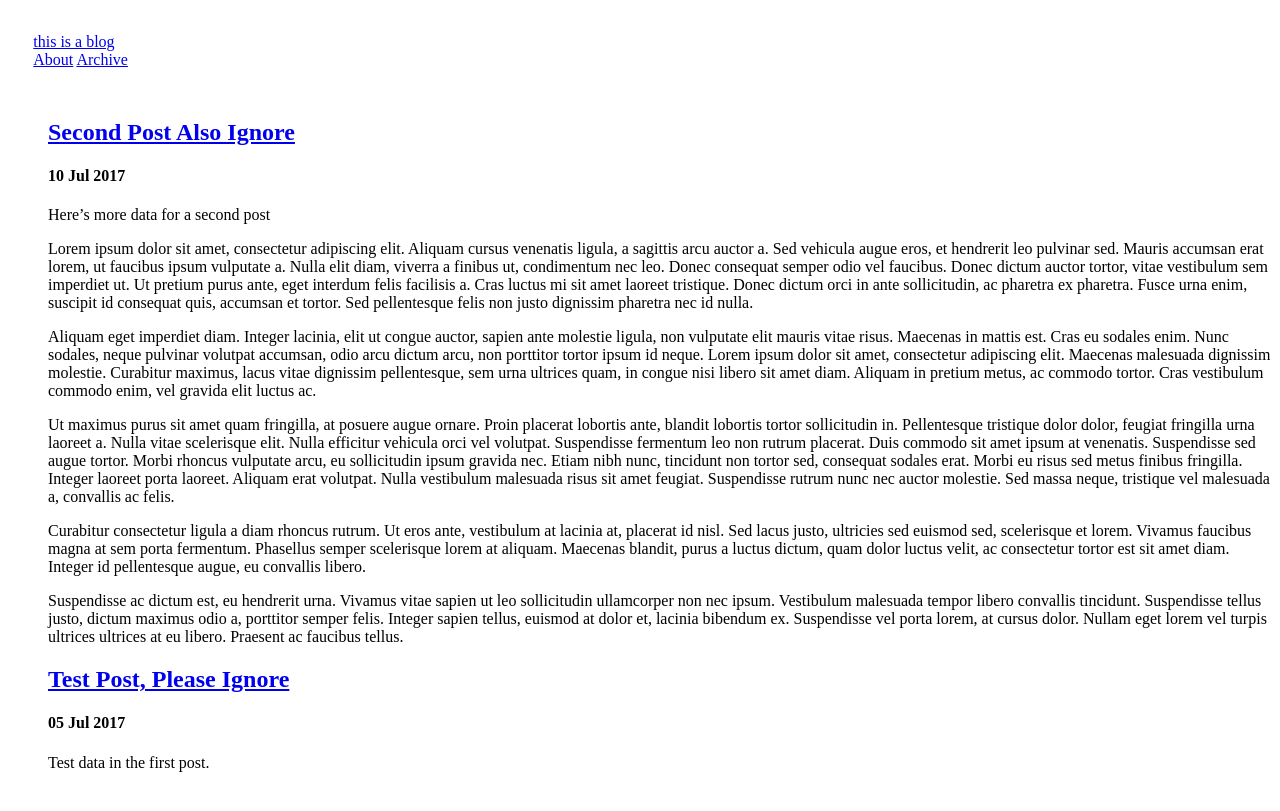
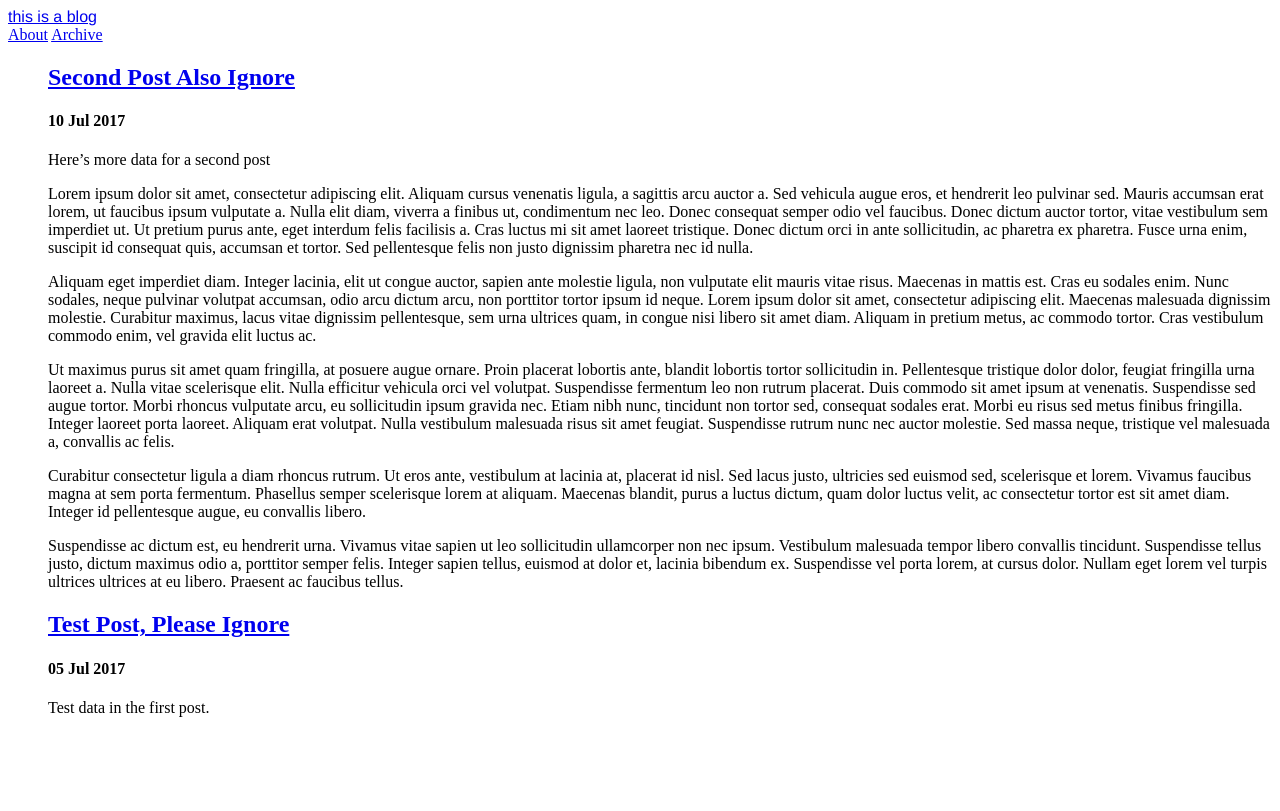
Before and after one commit to thisisamatthew/thisisamatthew.github.io, a Jekyll site: the page built from index.html, in a window 1280 px wide. Shown: the top 811 px of the page. Built offline with Jekyll 4.4.1, drawn with Linux system fonts in a browser that asks for light colours; the list of posts is cut into pages by our own code.

Commit message:
Update main.css

```diff
--- a/css/main.css
+++ b/css/main.css
@@ -1,43 +1,4 @@
 /*---Header---*/
-.header {
-  padding: 2%;
-  margin-bottom: 1.5em;
-
-  &-title {
-    margin: 0.3em 0;
-    font-size: 2.25em;
-    line-height: 1.2em;
-    font-weight: 600;
-    font-family: 'Helvetica Neue', 'Avenir Next'
-
-    a {
-      color: $base-color;
-      &:hover,
-      &:focus {
-        text-decoration: none;
-      }
-    }
-
-    span {
-      color: $oc-gray-5;
-    }
-
-  }
-
-  &-nav {
-    a {
-      color: $oc-gray-7;
-      text-transform: lowercase;
-      -webkit-transition: all .2s ease;
-         -moz-transition: all .2s ease;
-              transition: all .2s ease;
-      margin-right: .3rem;
-
-      &:hover,
-      &:focus {
-        color: $oc-gray-7;
-        text-decoration: none;
-      }
-    }
-  }
+.header-title {
+  font-family: 'Avenir Next', Helvetica;
 }
```
